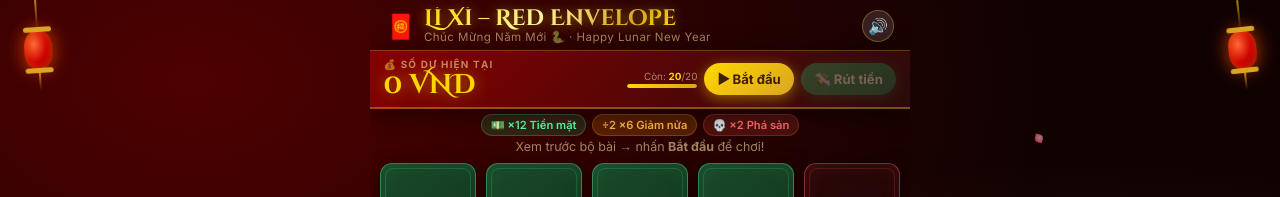
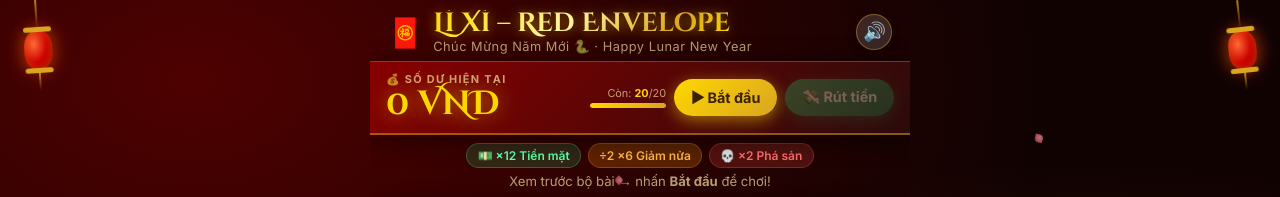
Before and after one commit to MinhhQuann1506/TET, a website: page index.html in a window 1280 px wide. Shown: the top 197 px of the page. Drawn offline with nearby package versions, Linux system fonts and the light colour scheme.

Commit message:
Enlarge header, balance bar and action buttons while adjusting grid height

```diff
--- a/index.html
+++ b/index.html
@@ -119,14 +119,14 @@
       display: flex;
       align-items: center;
       justify-content: center;
-      gap: 0.5rem;
-      padding: 0.45rem 1rem 0.3rem;
+      gap: 0.6rem;
+      padding: 0.65rem 1.1rem 0.4rem;
     }
-    .top-bar-emoji { font-size: 1.5rem; animation: bounce 2.5s ease-in-out infinite; }
+    .top-bar-emoji { font-size: 1.8rem; animation: bounce 2.5s ease-in-out infinite; }
     @keyframes bounce { 0%,100% { transform: translateY(0); } 50% { transform: translateY(-5px); } }
     .top-bar h1 {
       font-family: 'Cinzel Decorative', cursive;
-      font-size: clamp(1rem, 4vw, 1.4rem);
+      font-size: clamp(1.15rem, 4.8vw, 1.65rem);
       background: linear-gradient(135deg, #FFD700 0%, #fff4a0 45%, #DAA520 80%, #FFD700 100%);
       -webkit-background-clip: text;
       -webkit-text-fill-color: transparent;
@@ -135,28 +135,29 @@
       line-height: 1;
     }
     .top-bar-sub {
-      font-size: clamp(0.6rem, 2vw, 0.72rem);
-      color: rgba(255,243,176,0.55);
+      font-size: clamp(0.68rem, 2.2vw, 0.8rem);
+      color: rgba(255,243,176,0.65);
       letter-spacing: 0.04em;
       text-align: center;
-      padding-bottom: 0.1rem;
+      padding-top: 0.15rem;
     }
     .top-bar-titles { display: flex; flex-direction: column; align-items: flex-start; }
 
     .btn-sound {
-      background: rgba(255,255,255,0.12);
-      border: 1px solid rgba(218,165,32,0.4);
+      background: rgba(255,255,255,0.14);
+      border: 1px solid rgba(218,165,32,0.45);
       color: #FFD700;
       border-radius: 50%;
-      width: 32px; height: 32px;
+      width: 36px; height: 36px;
       display: inline-flex;
       align-items: center;
       justify-content: center;
-      font-size: 1rem;
+      font-size: 1.15rem;
       cursor: pointer;
       margin-left: auto;
       transition: transform 0.15s, background 0.15s;
       -webkit-tap-highlight-color: transparent;
+      box-shadow: 0 2px 10px rgba(0,0,0,0.3);
     }
     .btn-sound:active { transform: scale(0.88); }
 
@@ -165,32 +166,32 @@
     ============================================ */
     .balance-bar {
       flex-shrink: 0;
-      background: linear-gradient(135deg, rgba(139,0,0,0.94), rgba(44,11,11,0.98));
+      background: linear-gradient(135deg, rgba(139,0,0,0.95), rgba(44,11,11,0.98));
       backdrop-filter: blur(16px);
       -webkit-backdrop-filter: blur(16px);
-      border-top: 1px solid rgba(218,165,32,0.3);
-      border-bottom: 2px solid rgba(218,165,32,0.45);
-      padding: 0.45rem 0.85rem;
+      border-top: 1px solid rgba(218,165,32,0.35);
+      border-bottom: 2px solid rgba(218,165,32,0.5);
+      padding: 0.65rem 1rem;
       display: flex;
       align-items: center;
       justify-content: space-between;
-      gap: 0.5rem;
+      gap: 0.6rem;
       box-shadow: 0 4px 24px rgba(0,0,0,0.5);
     }
     .bal-left { display: flex; flex-direction: column; min-width: 0; }
     .bal-label {
-      font-size: 0.62rem;
+      font-size: 0.68rem;
       font-weight: 700;
       text-transform: uppercase;
       letter-spacing: 0.12em;
-      color: rgba(255,243,176,0.55);
+      color: rgba(255,243,176,0.65);
       white-space: nowrap;
     }
     .bal-amount {
       font-family: 'Cinzel Decorative', cursive;
-      font-size: clamp(1.1rem, 5vw, 1.7rem);
+      font-size: clamp(1.3rem, 5.8vw, 2.1rem);
       color: var(--gold-bright);
-      filter: drop-shadow(0 0 8px rgba(255,215,0,0.55));
+      filter: drop-shadow(0 0 10px rgba(255,215,0,0.6));
       line-height: 1.1;
       white-space: nowrap;
     }
@@ -204,14 +205,14 @@
       100%{ transform: scale(1); }
     }
 
-    .bal-right { display: flex; align-items: center; gap: 0.4rem; flex-shrink: 0; }
+    .bal-right { display: flex; align-items: center; gap: 0.5rem; flex-shrink: 0; }
 
     /* Cards remaining mini-progress */
-    .cards-left-wrap { display: flex; flex-direction: column; align-items: flex-end; gap: 2px; }
-    .cards-left-text { font-size: 0.62rem; color: rgba(255,243,176,0.55); white-space: nowrap; }
+    .cards-left-wrap { display: flex; flex-direction: column; align-items: flex-end; gap: 3px; }
+    .cards-left-text { font-size: 0.68rem; color: rgba(255,243,176,0.65); white-space: nowrap; }
     .cards-left-text span { color: var(--gold-bright); font-weight: 700; }
-    .prog-wrap { width: 70px; height: 4px; background: rgba(255,255,255,0.12); border-radius: 2px; overflow: hidden; }
-    .prog-bar  { height: 100%; background: linear-gradient(to right, var(--gold-bright), var(--gold-mid)); border-radius: 2px; transition: width 0.4s ease; }
+    .prog-wrap { width: 76px; height: 5px; background: rgba(255,255,255,0.15); border-radius: 3px; overflow: hidden; }
+    .prog-bar  { height: 100%; background: linear-gradient(to right, var(--gold-bright), var(--gold-mid)); border-radius: 3px; transition: width 0.4s ease; }
 
     /* ============================================
        BUTTONS
@@ -219,12 +220,12 @@
     .btn {
       display: inline-flex;
       align-items: center;
-      gap: 0.3em;
-      padding: 0.5rem 0.85rem;
+      gap: 0.35em;
+      padding: 0.6rem 1.05rem;
       border: none;
       border-radius: 50px;
       font-family: 'Inter', sans-serif;
-      font-size: clamp(0.7rem, 2.5vw, 0.82rem);
+      font-size: clamp(0.78rem, 2.7vw, 0.9rem);
       font-weight: 700;
       cursor: pointer;
       white-space: nowrap;
@@ -237,62 +238,62 @@
     .btn-start {
       background: linear-gradient(135deg, var(--gold-bright), var(--gold-mid));
       color: #3b1f00;
-      box-shadow: 0 3px 14px rgba(255,215,0,0.45);
+      box-shadow: 0 4px 16px rgba(255,215,0,0.5);
     }
-    .btn-start:not(:disabled):hover { transform: translateY(-1px); box-shadow: 0 6px 20px rgba(255,215,0,0.6); }
+    .btn-start:not(:disabled):hover { transform: translateY(-1px); box-shadow: 0 6px 22px rgba(255,215,0,0.65); }
 
     .btn-cashout {
       background: linear-gradient(135deg, #27ae60, #1a7a44);
       color: #e8ffe8;
-      box-shadow: 0 3px 14px rgba(39,174,96,0.4);
+      box-shadow: 0 4px 16px rgba(39,174,96,0.45);
     }
-    .btn-cashout:not(:disabled):hover { transform: translateY(-1px); box-shadow: 0 6px 20px rgba(39,174,96,0.55); }
+    .btn-cashout:not(:disabled):hover { transform: translateY(-1px); box-shadow: 0 6px 22px rgba(39,174,96,0.6); }
 
     .btn-play-again {
       background: linear-gradient(135deg, var(--gold-bright), #ff9500);
       color: #3b1f00;
-      font-size: 1rem;
-      padding: 0.8rem 2rem;
+      font-size: 1.05rem;
+      padding: 0.85rem 2.2rem;
       box-shadow: 0 6px 20px rgba(255,180,0,0.5);
     }
     .btn-play-again:hover { transform: translateY(-2px) scale(1.03); box-shadow: 0 10px 28px rgba(255,180,0,0.65); }
 
     /* ============================================
-       META BAR (legend + status, one line each)
+       META BAR (legend + status, spacious layout)
     ============================================ */
     .meta-bar {
       flex-shrink: 0;
-      padding: 0.3rem 0.75rem 0.2rem;
+      padding: 0.45rem 0.85rem 0.35rem;
       display: flex;
       flex-direction: column;
-      gap: 0.2rem;
+      gap: 0.35rem;
     }
     .legend {
       display: flex;
-      gap: 0.35rem;
+      gap: 0.4rem;
       justify-content: center;
       flex-wrap: nowrap;
     }
     .tag {
       display: inline-flex;
       align-items: center;
-      gap: 0.2em;
-      padding: 0.18rem 0.55rem;
+      gap: 0.25em;
+      padding: 0.25rem 0.65rem;
       border-radius: 100px;
-      font-size: clamp(0.58rem, 1.8vw, 0.7rem);
+      font-size: clamp(0.62rem, 2vw, 0.75rem);
       font-weight: 600;
       white-space: nowrap;
     }
-    .tag-cash     { background: rgba(39,174,96,0.2);  color: #5dffa8; border: 1px solid rgba(93,255,168,0.22); }
-    .tag-halve    { background: rgba(255,149,0,0.2);  color: #ffb347; border: 1px solid rgba(255,179,71,0.22); }
-    .tag-bankrupt { background: rgba(231,76,60,0.2);  color: #ff6b6b; border: 1px solid rgba(255,107,107,0.22); }
+    .tag-cash     { background: rgba(39,174,96,0.22);  color: #5dffa8; border: 1px solid rgba(93,255,168,0.25); }
+    .tag-halve    { background: rgba(255,149,0,0.22);  color: #ffb347; border: 1px solid rgba(255,179,71,0.25); }
+    .tag-bankrupt { background: rgba(231,76,60,0.22);  color: #ff6b6b; border: 1px solid rgba(255,107,107,0.25); }
 
     .status-bar {
       text-align: center;
-      font-size: clamp(0.65rem, 2vw, 0.78rem);
-      color: rgba(255,243,176,0.55);
-      min-height: 1.2em;
-      line-height: 1.3;
+      font-size: clamp(0.7rem, 2.3vw, 0.82rem);
+      color: rgba(255,243,176,0.65);
+      min-height: 1.3em;
+      line-height: 1.35;
       overflow: hidden;
       text-overflow: ellipsis;
       white-space: nowrap;
@@ -301,12 +302,12 @@
     .status-bar.hl { color: var(--gold-bright); }
 
     /* ============================================
-       GRID AREA — takes all remaining space
+       GRID AREA — takes remaining height gracefully
     ============================================ */
     .grid-area {
       flex: 1;
       min-height: 0;          /* crucial — allows flex child to shrink below content size */
-      padding: 0.3rem 0.6rem 0.4rem;
+      padding: 0.25rem 0.55rem 0.5rem;
     }
 
     /* The card grid fills the grid-area exactly */
```
